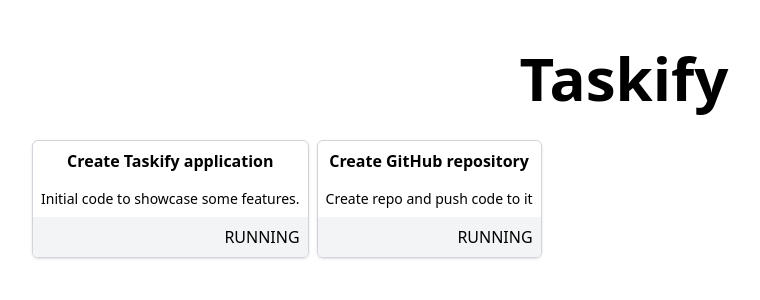
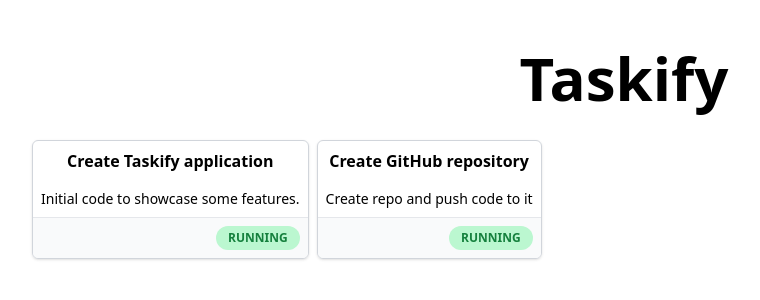
Before and after one commit to hrohden/taskify-frontend, a React (Vite) app: page / in a window 1280 px wide. Shown: the top 300 px of the page, without its empty margins (16-776 px from the left). Built offline with nearby package versions, Linux system fonts and the light colour scheme.

Commit message:
Creates status badge indicator

```diff
--- a/src/TaskCard.tsx
+++ b/src/TaskCard.tsx
@@ -1,17 +1,22 @@
 import { Task } from "./Task";
 
-type Props = {
-  task: Task;
+const TaskStatus = ({ status }: { status: string }) => {
+  return (
+    <span className="rounded-full bg-green-200 px-3 py-1 text-xs font-semibold text-green-700">
+      {status}
+    </span>
+  );
 };
-const TaskCard = ({ task }: Props) => {
+
+const TaskCard = ({ task }: { task: Task }) => {
   return (
     <div className="flex flex-col rounded-md border border-gray-300 shadow">
       <div className="flex justify-center rounded-t-md p-2 font-semibold">
         {task.title}
       </div>
       <div className="p-2 text-sm">{task.description}</div>
-      <div className="flex justify-end rounded-b-md bg-gray-100 p-2">
-        {task.status}
+      <div className="flex justify-end rounded-b-md border-t border-t-gray-200 bg-gray-50 p-2">
+        <TaskStatus status={task.status} />
       </div>
     </div>
   );
```
